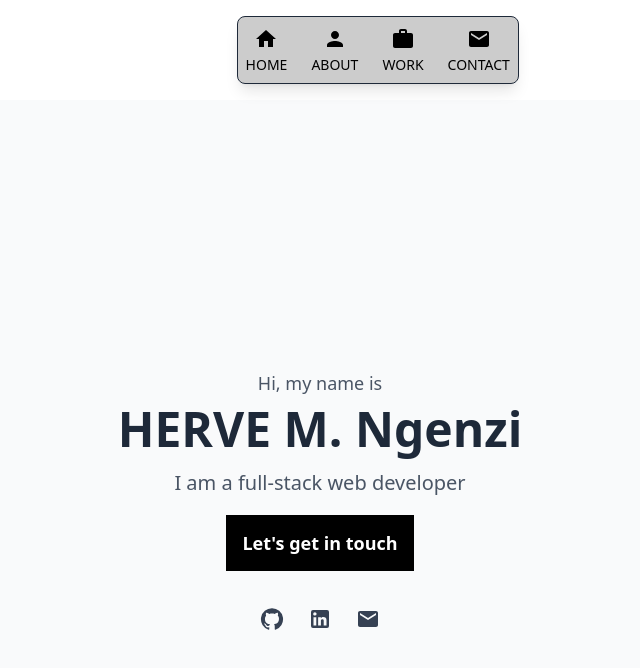
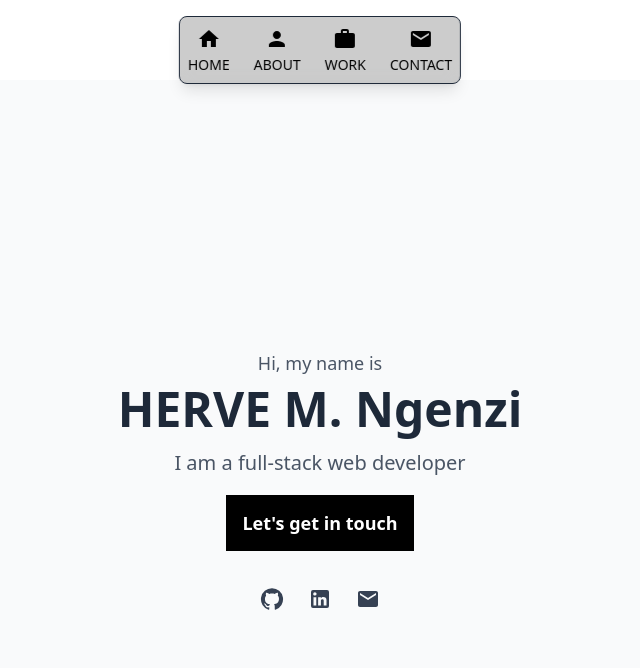
Before and after one commit to muhenge/port, a Next.js app: page / in a window 1280 px wide. Shown: the top 668 px of the page, without its empty margins (320-960 px from the left). Built offline with nearby package versions, Linux system fonts and the light colour scheme.

Commit message:
remove header

```diff
--- a/src/app/components/header.tsx
+++ b/src/app/components/header.tsx
@@ -8,22 +8,19 @@ import EmailIcon from "@mui/icons-material/Email";
 export function Header() {
     return (
         <>
-            {/* Desktop Header */}
-            <header className="hidden sm:flex justify-between items-center p-4 sticky top-0 z-50">
-                <h1 className="text-xl font-bold text-white">My Website</h1>
-                <nav className="flex-grow flex justify-center">
-                    <ul className="flex space-x-6 bg-black/20 backdrop-blur-sm rounded-lg p-2 shadow-lg border border-gray-800">
+            {/* Desktop Navigation Bar */}
+            <nav className="hidden sm:block fixed top-4 left-1/2 transform -translate-x-1/2 z-50 bg-black/20 backdrop-blur-sm rounded-lg shadow-lg border border-gray-800">
+                <ul className="flex space-x-6 p-2">
                     <Nav text="HOME" url="/" icon={<HomeIcon className="w-6 h-6" />} />
                     <Nav text="ABOUT" url="/about" icon={<PersonIcon className="w-6 h-6" />} />
                     <Nav text="WORK" url="/work" icon={<WorkIcon className="w-6 h-6" />} />
                     <Nav text="CONTACT" url="/contact" icon={<EmailIcon className="w-6 h-6" />} />
                 </ul>
             </nav>
-            </header>
 
             {/* Mobile Navigation Bar */}
-            <nav className="fixed bottom-0 left-0 right-0 sm:hidden bg-white/90 backdrop-blur-lg shadow-lg border-t border-gray-800">
-                <ul className="flex justify-around p-2">
+            <nav className="fixed bottom-4 left-1/2 transform -translate-x-1/2 z-50 bg-black/20 backdrop-blur-sm rounded-lg shadow-lg border border-gray-800 sm:hidden">
+                <ul className="flex space-x-6 p-2">
                     <Nav text="HOME" url="/" icon={<HomeIcon className="w-6 h-6" />} />
                     <Nav text="ABOUT" url="/about" icon={<PersonIcon className="w-6 h-6" />} />
                     <Nav text="WORK" url="/work" icon={<WorkIcon className="w-6 h-6" />} />
--- a/src/app/components/nav.tsx
+++ b/src/app/components/nav.tsx
@@ -11,14 +11,14 @@ export function Nav({ text, url, icon }: NavProps) {
         <li className="relative group">
             <Link
                 href={url}
-                className="flex flex-col items-center text-black  transition-colors duration-300  hover:scale-125 focus:scale-135 focus:font-extrabold"
+                className="flex flex-col items-center text-black hover:text-white transition-colors duration-300 hover:scale-125 focus:scale-135 focus:font-extrabold"
             >
                 {/* Icon (always visible) */}
                 <span className="mb-1 focus:scale-205">{icon}</span>
                 {/* Text (hidden on small screens) */}
                 <span className="hidden sm:block text-sm">{text}</span>
                 {/* Underline effect (ink-like) */}
-                <span className="absolute left-1/2 -bottom-1 w-0 h-0.5 bg-black group-hover:w-4/5 transition-all duration-300 transform -translate-x-1/2"></span>
+                <span className="absolute left-1/2 -bottom-1 w-0 h-0.5 bg-white group-hover:w-4/5 transition-all duration-300 transform -translate-x-1/2"></span>
             </Link>
         </li>
     );
--- a/src/app/layout.tsx
+++ b/src/app/layout.tsx
@@ -2,9 +2,7 @@ import type { Metadata } from "next";
 import { Geist, Geist_Mono } from "next/font/google";
 import "./globals.css";
 import { Header } from "./components/header";
-// import WhatsAppFloat from "./components/WhatsAppFloat";
 import { ThemeProvider } from "next-themes";
-// import ThemeToggle from "./components/components/ThemeToggle";
 
 const geistSans = Geist({
   variable: "--font-geist-sans",
@@ -31,8 +29,8 @@ export default function RootLayout({
       <body className={`${geistSans.variable} ${geistMono.variable}`}>
       <ThemeProvider attribute="class" defaultTheme="system" enableSystem>
         <Header />
-          <main>{children}</main>
-          {/* <WhatsAppFloat /> */}
+        {/* Add padding to main to prevent content overlap */}
+        <main className="pt-20 pb-16 sm:pb-0">{children}</main>
       </ThemeProvider>
       </body>
       </html>
```
Lines whose indentation alone changed are shown as unchanged.
